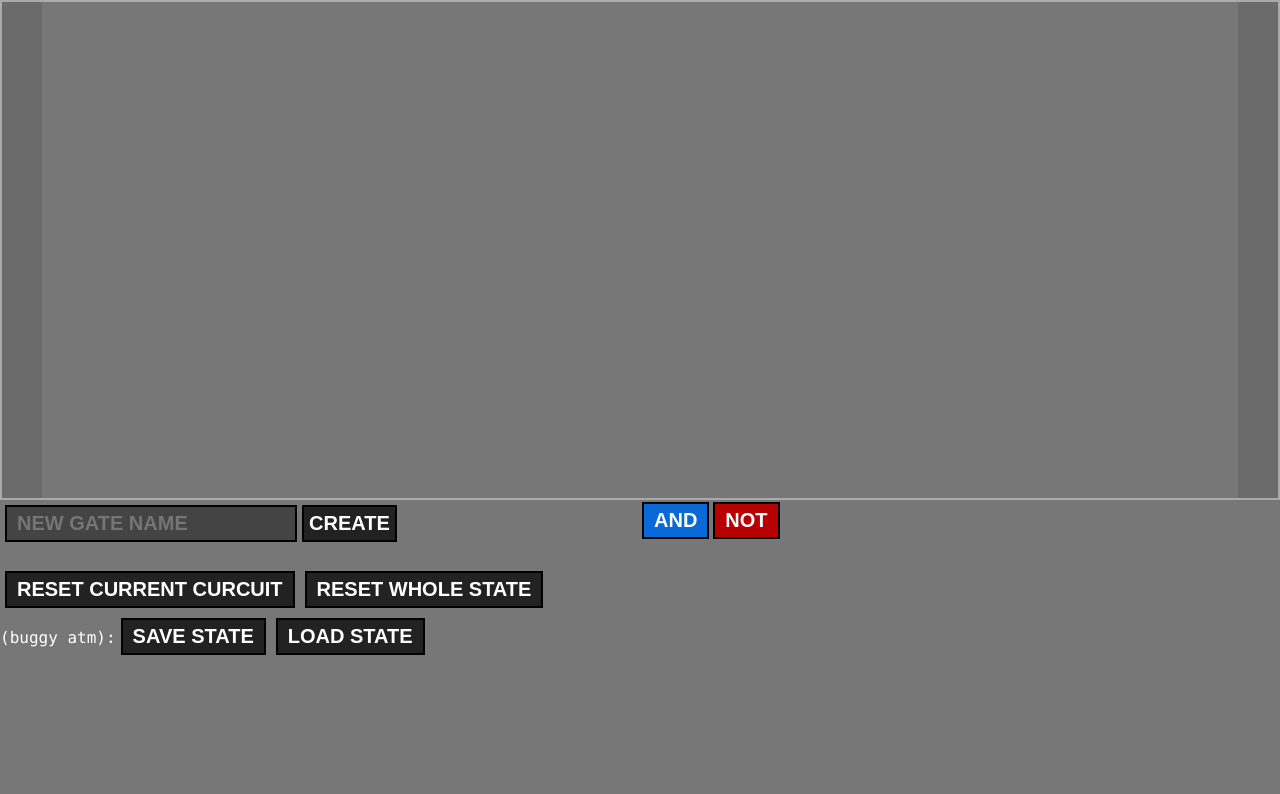
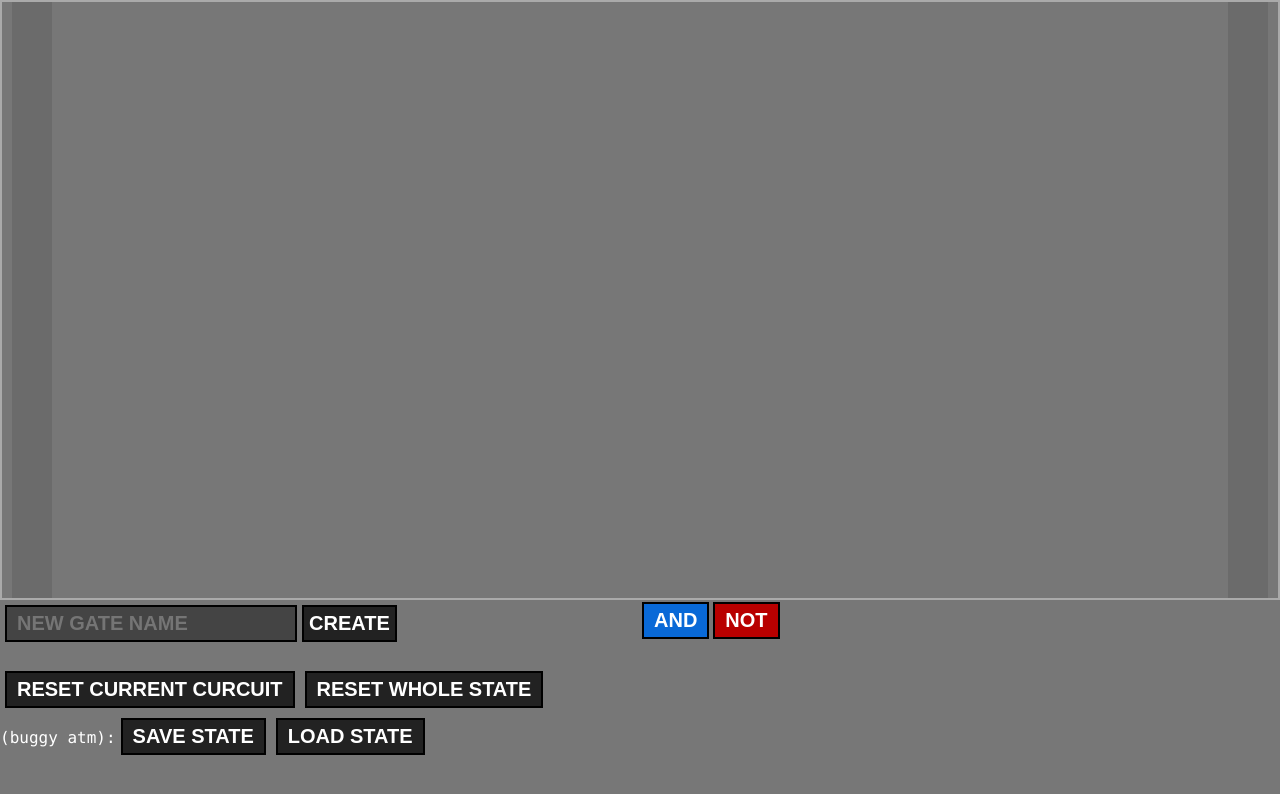
Before and after one commit to bigjey/circuits, a React (Create React App) app: page / in a window 1280 px wide. Shown: the top 794 px of the page. Built offline with nearby package versions, Linux system fonts and the light colour scheme.

Commit message:
ux stuff

```diff
--- a/src/App.css
+++ b/src/App.css
@@ -11,7 +11,7 @@
 
 .circuit {
   border: 2px solid #aaa;
-  height: 500px;
+  height: 600px;
   position: relative;
   pointer-events: all;
 }
@@ -20,7 +20,7 @@
   position: absolute;
   height: 100%;
   width: 40px;
-  left: 0;
+  left: 10px;
   /* left: -20px; */
   top: 0;
   background: #2222;
@@ -35,8 +35,7 @@
   position: absolute;
   height: 100%;
   width: 40px;
-  right: 0;
-  /* right: -20px; */
+  right: 10px;
   top: 0;
   background: #2222;
   cursor: pointer;
@@ -49,8 +48,9 @@
 
 .circuit-input {
   position: absolute;
-  width: 20px;
-  height: 20px;
+  width: 40px;
+  height: 40px;
+  left: 0;
   /* margin-left: -15px;
   margin-top: -15px; */
   background: #222;
@@ -72,8 +72,8 @@
 
 .circuit-output {
   position: absolute;
-  width: 20px;
-  height: 20px;
+  width: 40px;
+  height: 40px;
   /* margin-right: -15px;
   margin-top: -15px; */
   background: #222;
@@ -173,7 +173,7 @@ svg {
   z-index: 100;
   pointer-events: none;
   stroke: #2226;
-  stroke-width: 2;
+  stroke-width: 5;
 }
 
 svg line:hover {
--- a/src/App.js
+++ b/src/App.js
@@ -742,14 +742,7 @@ function App() {
             circuit.addInput(e.clientY - 20);
             forceUpdate();
           }}
-        />
-        <div
-          className="circuit-outputs"
-          onClick={(e) => {
-            circuit.addOutput(e.clientY - 20);
-            forceUpdate();
-          }}
-        />
+        >
           {Object.values(circuit.inputById).map((input) => (
             <InputNode
               key={input.id}
@@ -783,6 +776,14 @@ function App() {
               }}
             />
           ))}
+        </div>
+        <div
+          className="circuit-outputs"
+          onClick={(e) => {
+            circuit.addOutput(e.clientY - 20);
+            forceUpdate();
+          }}
+        >
           {Object.values(circuit.outputById).map((output) => (
             <OutputNode
               key={output.id}
@@ -810,6 +811,7 @@ function App() {
               }}
             />
           ))}
+        </div>
         {Object.values(circuit.gates).map((gate) => (
           <GateNode
             key={gate.id}
```
Lines whose indentation alone changed are shown as unchanged.
